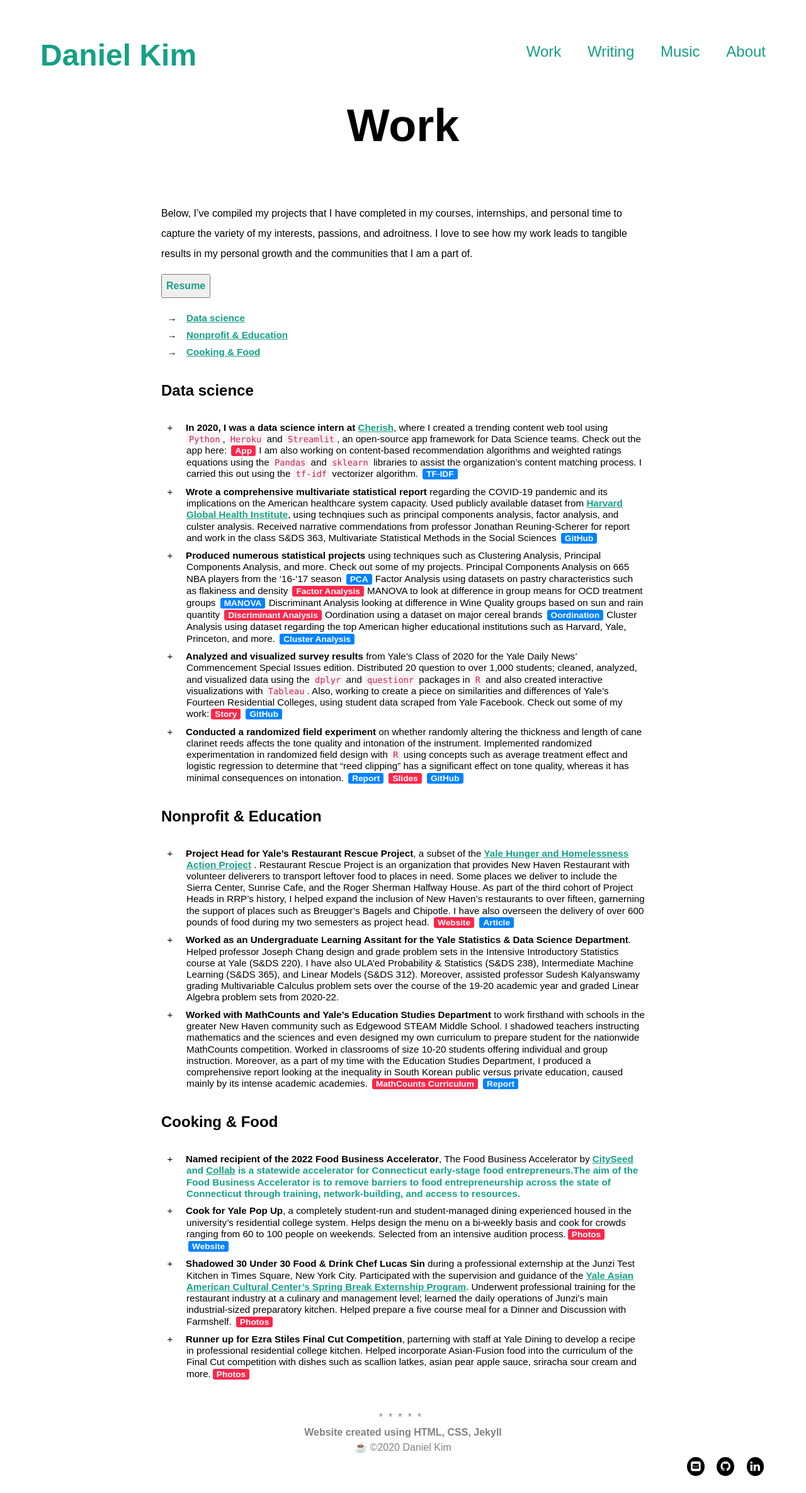
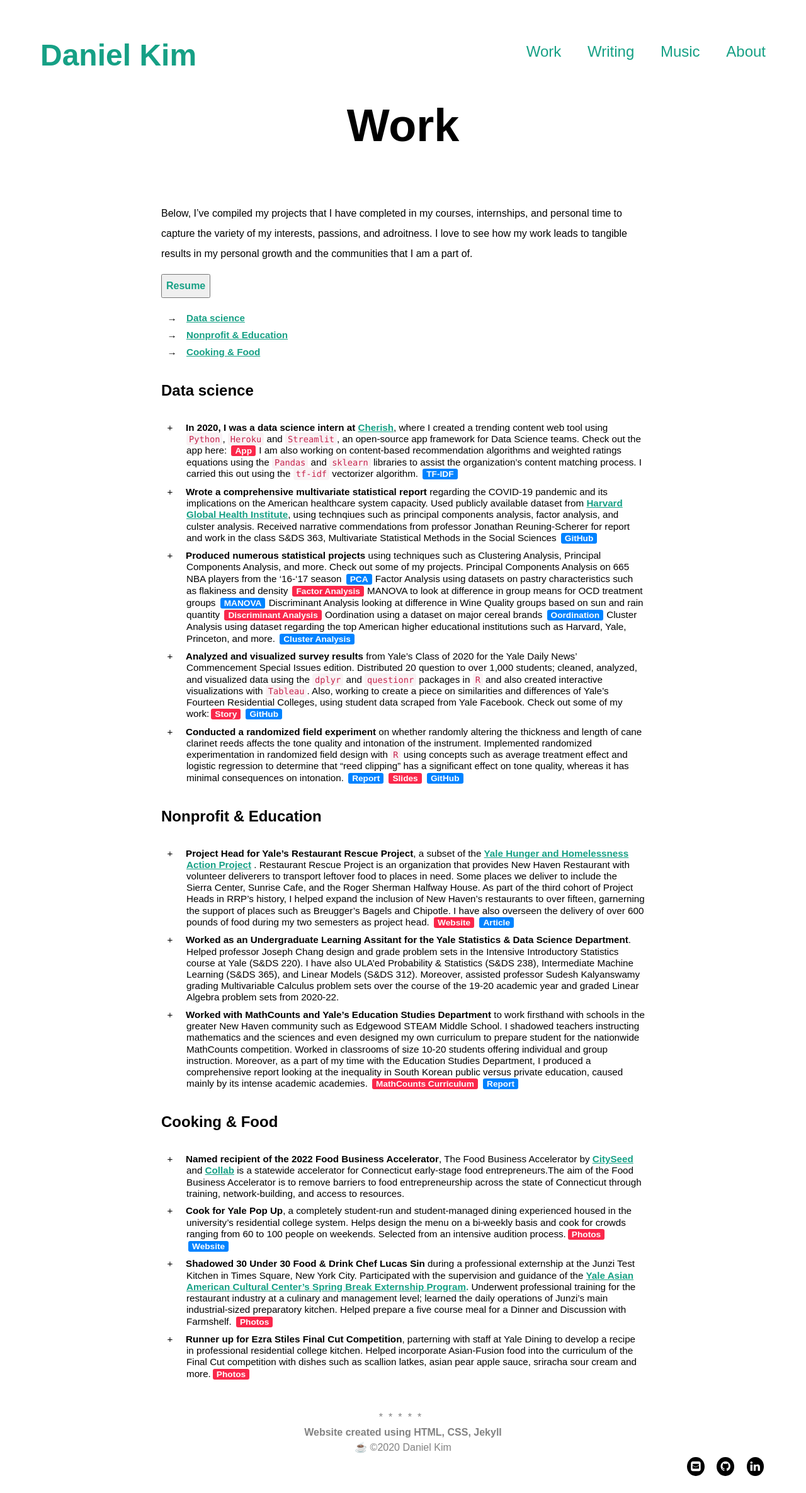
Before and after one commit to danielk56/danielk56.github.io, a Jekyll site: the page built from work.md, in a window 1280 px wide. Shown: the whole page at 63% size. Built offline with Jekyll 4.4.1, drawn with Linux system fonts in a browser that asks for light colours.

Commit message:
Update work.md

```diff
--- a/work.md
+++ b/work.md
@@ -46,7 +46,7 @@ Below, I've compiled my projects that I have completed in my courses, internship
 
 {: .list-plus}
 
-- **Named recipient of the 2022 Food Business Accelerator**, The Food Business Accelerator by <a href="https://cityseed.org/"><ins>CitySeed</ins> and <a href="https://collabnewhaven.org/"><ins>Collab</ins> is a statewide accelerator for Connecticut early-stage food entrepreneurs.The aim of the Food Business Accelerator is to remove barriers to food entrepreneurship across the state of Connecticut through training, network-building, and access to resources.
+- **Named recipient of the 2022 Food Business Accelerator**, The Food Business Accelerator by <a href="https://cityseed.org/"><ins>CitySeed</ins> </a> and <a href="https://collabnewhaven.org/"><ins>Collab</ins> </a> is a statewide accelerator for Connecticut early-stage food entrepreneurs.The aim of the Food Business Accelerator is to remove barriers to food entrepreneurship across the state of Connecticut through training, network-building, and access to resources.
 - **Cook for Yale Pop Up**, a completely student-run and student-managed dining experienced housed in the university's residential college system. Helps design the menu on a bi-weekly basis and cook for crowds ranging from 60 to 100 people on weekends. Selected from an intensive audition process.[Photos](https://drive.google.com/drive/folders/1vzjcyZ-oEXPlx0gVpVvmtS8hUBs69u13?usp=sharing){:target="_blank" class="button inline-label-page"} [Website](http://www.yalepopup.org/){:target="_blank" class="button inline-label-github"}
 - **Shadowed 30 Under 30 Food & Drink Chef Lucas Sin** during a professional externship at the Junzi Test Kitchen in Times Square, New York City. Participated with the supervision and guidance of the <a href="https://aacc.yalecollege.yale.edu/alumni-engagement/spring-break-externship-program"><ins>Yale Asian American Cultural Center's Spring Break Externship Program</ins>. </a> Underwent professional training for the restaurant industry at a culinary and management level; learned the daily operations of Junzi's main industrial-sized preparatory kitchen. Helped prepare a five course meal for a Dinner and Discussion with Farmshelf. [Photos](https://drive.google.com/drive/folders/1CcbGgEMQLU-qXVCtmW-ql5pSIzWeTJTT?usp=sharing){:target="_blank" class="button inline-label-page"}
 - **Runner up for Ezra Stiles Final Cut Competition**, parterning with staff at Yale Dining to develop a recipe in professional residential college kitchen. Helped incorporate Asian-Fusion food into the curriculum of the Final Cut competition with dishes such as scallion latkes, asian pear apple sauce, sriracha sour cream and more.[Photos](https://drive.google.com/drive/folders/1swvtNHMMW0irBXy5jfG5muWEQ4FAVpmr?usp=sharing){:target="_blank" class="button inline-label-page"}
```
